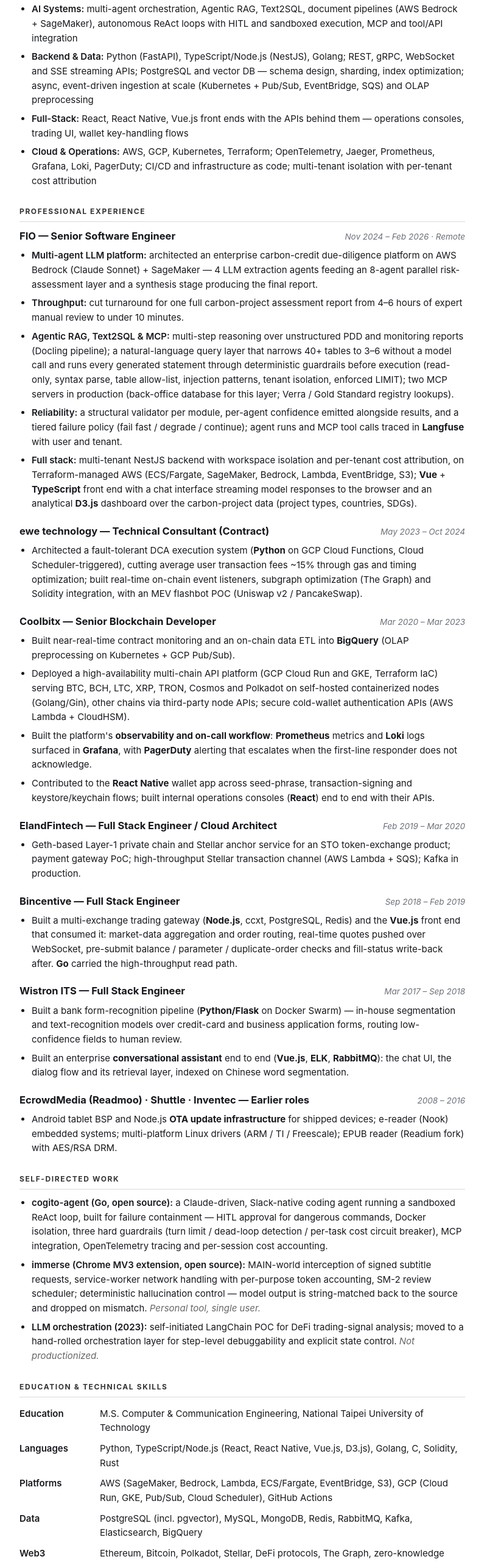
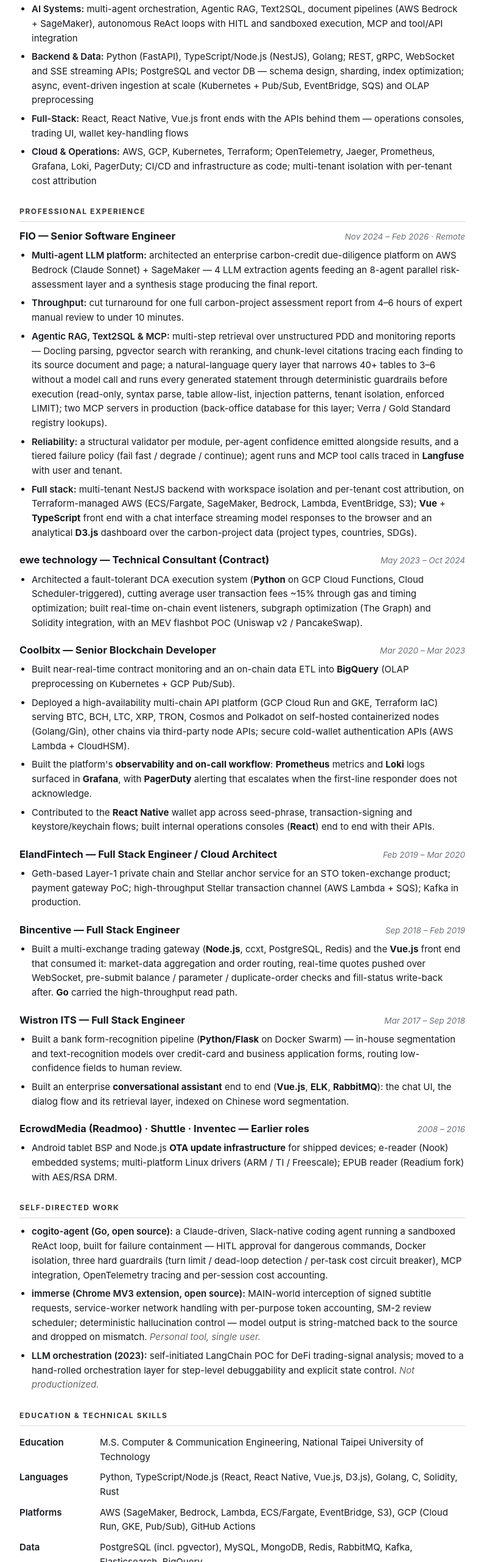
Before and after one commit to SIMPLYBOYS/resume, a plain HTML site: page index.html in a window 1280 px wide. Shown: the part 238-2800 px from the top of the page at 61% size, without its empty margins (242-1037 px from the left). Drawn offline with Linux system fonts and the light colour scheme.

Commit message:
FIO: spell out retrieval side of RAG (pgvector, reranking, chunk-level citations)
Co-Authored-By: Claude Fable 5.2 <noreply@anthropic.com>

```diff
--- a/index.html
+++ b/index.html
@@ -92,7 +92,7 @@
 <ul>
   <li><span class="lead">Multi-agent LLM platform:</span> architected an enterprise carbon-credit due-diligence platform on AWS Bedrock (Claude Sonnet) + SageMaker — 4 LLM extraction agents feeding an 8-agent parallel risk-assessment layer and a synthesis stage producing the final report.</li>
   <li><span class="lead">Throughput:</span> cut turnaround for one full carbon-project assessment report from 4–6 hours of expert manual review to under 10 minutes.</li>
-  <li><span class="lead">Agentic RAG, Text2SQL &amp; MCP:</span> multi-step reasoning over unstructured PDD and monitoring reports (Docling pipeline); a natural-language query layer that narrows 40+ tables to 3–6 without a model call and runs every generated statement through deterministic guardrails before execution (read-only, syntax parse, table allow-list, injection patterns, tenant isolation, enforced LIMIT); two MCP servers in production (back-office database for this layer; Verra / Gold Standard registry lookups).</li>
+  <li><span class="lead">Agentic RAG, Text2SQL &amp; MCP:</span> multi-step retrieval over unstructured PDD and monitoring reports — Docling parsing, pgvector search with reranking, and chunk-level citations tracing each finding to its source document and page; a natural-language query layer that narrows 40+ tables to 3–6 without a model call and runs every generated statement through deterministic guardrails before execution (read-only, syntax parse, table allow-list, injection patterns, tenant isolation, enforced LIMIT); two MCP servers in production (back-office database for this layer; Verra / Gold Standard registry lookups).</li>
   <li><span class="lead">Reliability:</span> a structural validator per module, per-agent confidence emitted alongside results, and a tiered failure policy (fail fast / degrade / continue); agent runs and MCP tool calls traced in <b>Langfuse</b> with user and tenant.</li>
   <li><span class="lead">Full stack:</span> multi-tenant NestJS backend with workspace isolation and per-tenant cost attribution, on Terraform-managed AWS (ECS/Fargate, SageMaker, Bedrock, Lambda, EventBridge, S3); <b>Vue</b> + <b>TypeScript</b> front end with a chat interface streaming model responses to the browser and an analytical <b>D3.js</b> dashboard over the carbon-project data (project types, countries, SDGs).</li>
 </ul>
@@ -142,7 +142,7 @@
 <table>
   <tr><td class="k">Education</td><td>M.S. Computer &amp; Communication Engineering, National Taipei University of Technology</td></tr>
   <tr><td class="k">Languages</td><td>Python, TypeScript/Node.js (React, React Native, Vue.js, D3.js), Golang, C, Solidity, Rust</td></tr>
-  <tr><td class="k">Platforms</td><td>AWS (SageMaker, Bedrock, Lambda, ECS/Fargate, EventBridge, S3), GCP (Cloud Run, GKE, Pub/Sub, Cloud Scheduler), GitHub Actions</td></tr>
+  <tr><td class="k">Platforms</td><td>AWS (SageMaker, Bedrock, Lambda, ECS/Fargate, EventBridge, S3), GCP (Cloud Run, GKE, Pub/Sub), GitHub Actions</td></tr>
   <tr><td class="k">Data</td><td>PostgreSQL (incl. pgvector), MySQL, MongoDB, Redis, RabbitMQ, Kafka, Elasticsearch, BigQuery</td></tr>
   <tr><td class="k">Web3</td><td>Ethereum, Bitcoin, Polkadot, Stellar, DeFi protocols, The Graph, zero-knowledge proofs</td></tr>
 </table>
```
